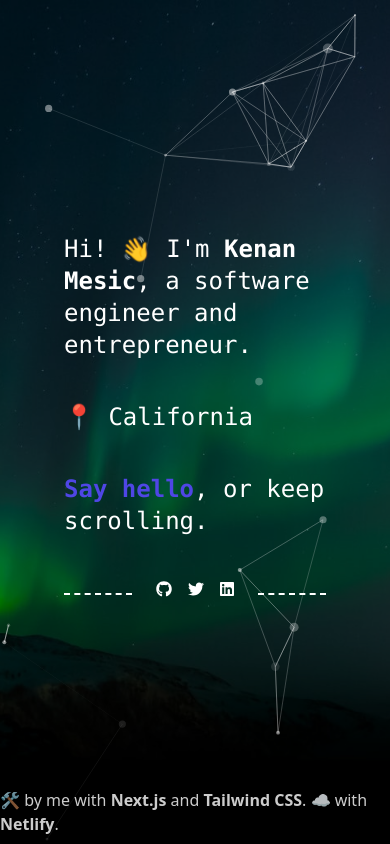
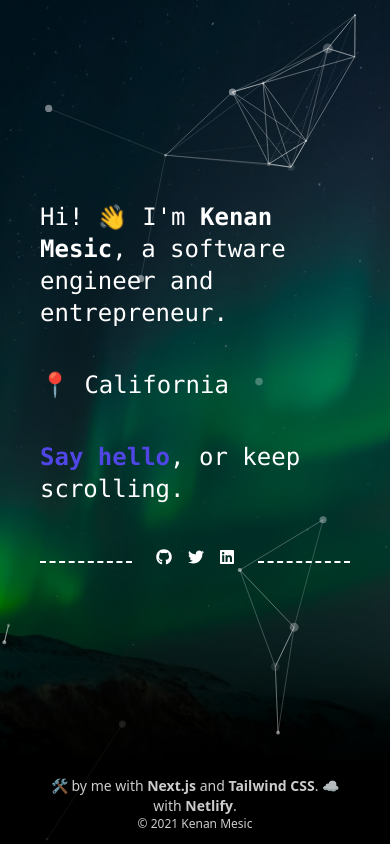
Before and after one commit to kmesic/personal-site, a Next.js app: page / in a window 390 px wide. Built offline with nearby package versions, Linux system fonts and the light colour scheme.

Commit message:
fixed footer on mobile devices, fixed speed of site

```diff
--- a/components/Banner.jsx
+++ b/components/Banner.jsx
@@ -1,22 +1,8 @@
-import { useState } from 'react';
-import { FontAwesomeIcon } from '@fortawesome/react-fontawesome'
-import { faCoffee } from '@fortawesome/free-solid-svg-icons'
-
 export default function Banner({ children }) {
-    const [count, setCount] =  useState(0);
-
     return (
-        <>
-            {/* <div>
-                Count: {count}
-                <FontAwesomeIcon icon={faCoffee} />
-                <button onClick={() => setCount(prevCount => prevCount + 1 )}>Increase</button>
-            </div> */}
-
-            <div className="z-1 w-full md:w-10/12 bg-cover bg-center h-auto bg-transparent text-white py-16 px-16 object-fill">
-                {children}
-            </div>
-        </>
+        <div className="z-1 w-full md:w-10/12 bg-cover bg-center h-auto bg-transparent text-white py-8 px-8 object-fill">
+            {children}
+        </div>
     );
 
 }
--- a/components/Footer.jsx
+++ b/components/Footer.jsx
@@ -1,7 +1,9 @@
 export default function Footer() {
+    const today = new Date();
     return (
-        <footer className="flex items-center justify-center w-full h-16 fixed bottom-0 text-white opacity-80">
-            <span >🛠️ by me with <strong>Next.js</strong> and <strong>Tailwind CSS</strong>. ☁️ with <strong>Netlify</strong>.</span>
+        <footer className="flex-shrink-0 flex flex-col items-center justify-center w-full h-16 text-white text-sm opacity-80">
+            <span className="mx-10 text-center">🛠️ by me with <strong>Next.js</strong> and <strong>Tailwind CSS</strong>. ☁️ with <strong>Netlify</strong>.</span>
+            <span className="text-xs">&copy; {today.getFullYear()} Kenan Mesic</span>
         </footer>
     );
 }
--- /dev/null
+++ b/next.config.js
@@ -0,0 +1,5 @@
+module.exports = {
+    images: {
+      formats: ['image/avif', 'image/webp']
+    }
+  }
--- a/package.json
+++ b/package.json
@@ -14,7 +14,8 @@
     "next": "latest",
     "react": "17.0.2",
     "react-dom": "17.0.2",
-    "react-tsparticles": "^1.37.4"
+    "react-tsparticles": "^1.37.4",
+    "sharp": "^0.29.3"
   },
   "devDependencies": {
     "autoprefixer": "^10.4.0",
--- a/pages/index.js
+++ b/pages/index.js
@@ -7,19 +7,21 @@ import Footer from '../components/Footer';
 
 export default function Home() {
   return (
-    <div className="flex flex-col items-center justify-center min-h-screen py-2">
+    <div className="flex flex-col items-center justify-center min-h-screen p-2">
       <Head>
         <title>Kenan Mesic</title>
         <link rel="icon" href="/favicon.svg" />
       </Head>
 
       <Background />
+      <div className="flex-grow	flex flex-col items-center justify-center">
 
-      <Banner>
-        <Introduction />
-        <SocialLinks />
-      </Banner>
+        <Banner>
+          <Introduction />
+          <SocialLinks />
+        </Banner>
 
+      </div>
       <Footer />
     </div>
   )
```
Also changed, not shown: 1 other file (tests, documents, lock files or other folders).
